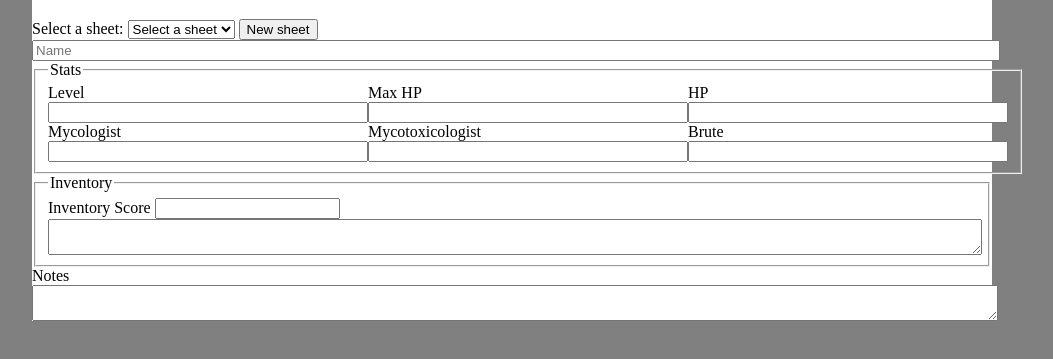
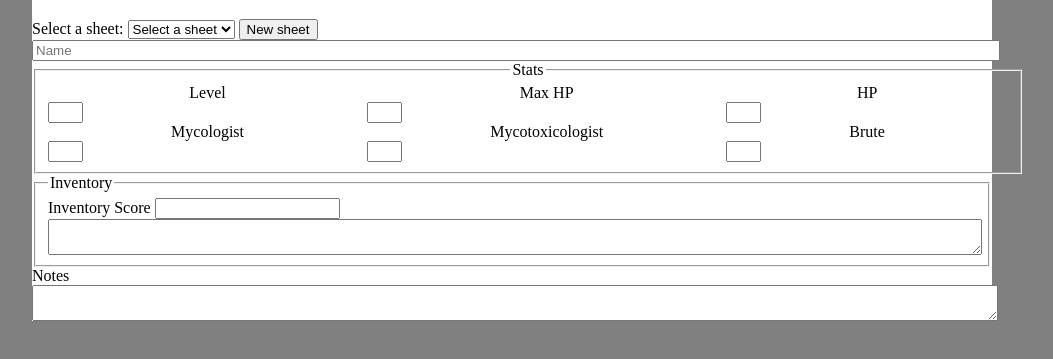
Before and after one commit to tsvallender-zz/sheets, a plain HTML site: page fungi/index.html in a window 1280 px wide. Shown: the part 61-420 px from the top of the page, without its empty margins (128-1181 px from the left). Drawn offline with Linux system fonts and the light colour scheme.

Commit message:
Layout updates

```diff
--- a/fungi/fungi.css
+++ b/fungi/fungi.css
@@ -16,6 +16,11 @@ textarea, input#name {
 fieldset#info {
     width: 100%;
     display: grid;
+    text-align: center;
+}
+
+fieldset#info > input {
+    width: 2em;
 }
 
 label[for="level"] {
```
